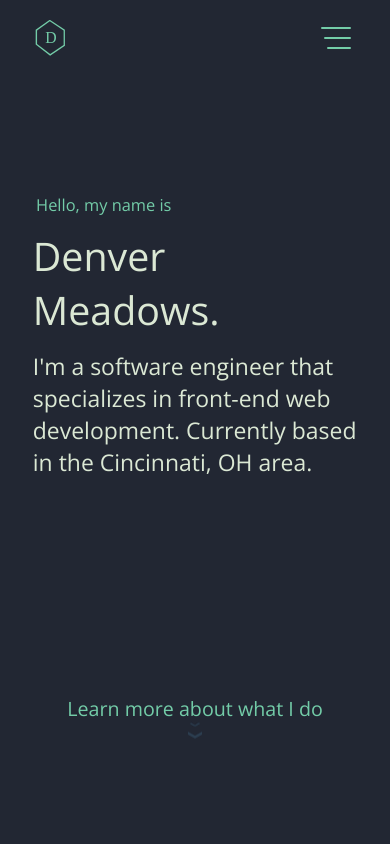
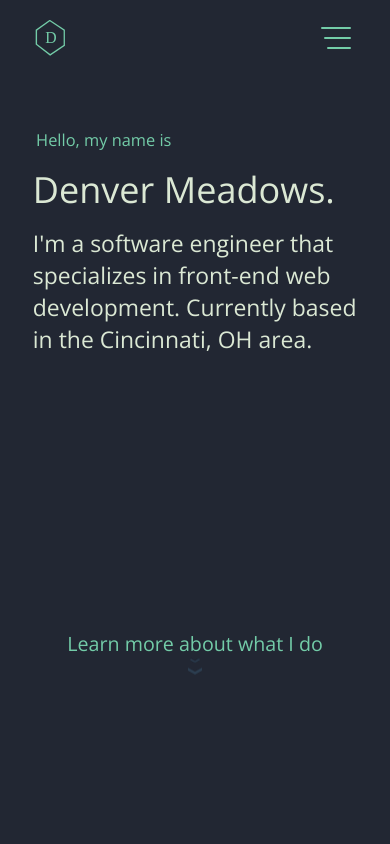
Before and after one commit to Denver-Meadows/Portfolio, a React (Create React App) app: page / in a window 390 px wide. Shown: the top 844 px of the page. Built offline with nearby package versions, Linux system fonts and the light colour scheme; a web font is replaced by a local one.

Commit message:
Style updates

```diff
--- a/src/styles/intro.scss
+++ b/src/styles/intro.scss
@@ -145,16 +145,16 @@
   }
 }
 
-@media (max-width: 475px) {
+@media (max-width: 500px) {
   .page-introduction-intro {
-    margin: 20% 0;
+    margin: 2rem 0;
     padding: 9rem 5rem;
   }
   .intro-info-1 {
     font-size: 2.5rem;
   }
   .intro-info-2 {
-    font-size: 6rem;
+    font-size: 5.5rem;
   }
   .intro-info-3 {
     font-size: 3.5rem;
@@ -163,15 +163,15 @@
 
 @media (max-width: 375px) {
   .page-introduction-intro {
-    margin: 10% 0;
+    margin: 1rem 0;
   }
   .intro-info-1 {
-    font-size: 5rem;
+    font-size: 3rem;
   }
   .intro-info-2 {
-    font-size: 5rem;
+    font-size: 5.5rem;
   }
   .intro-info-3 {
-    font-size: 2rem;
+    font-size: 3rem;
   }
 }
```
